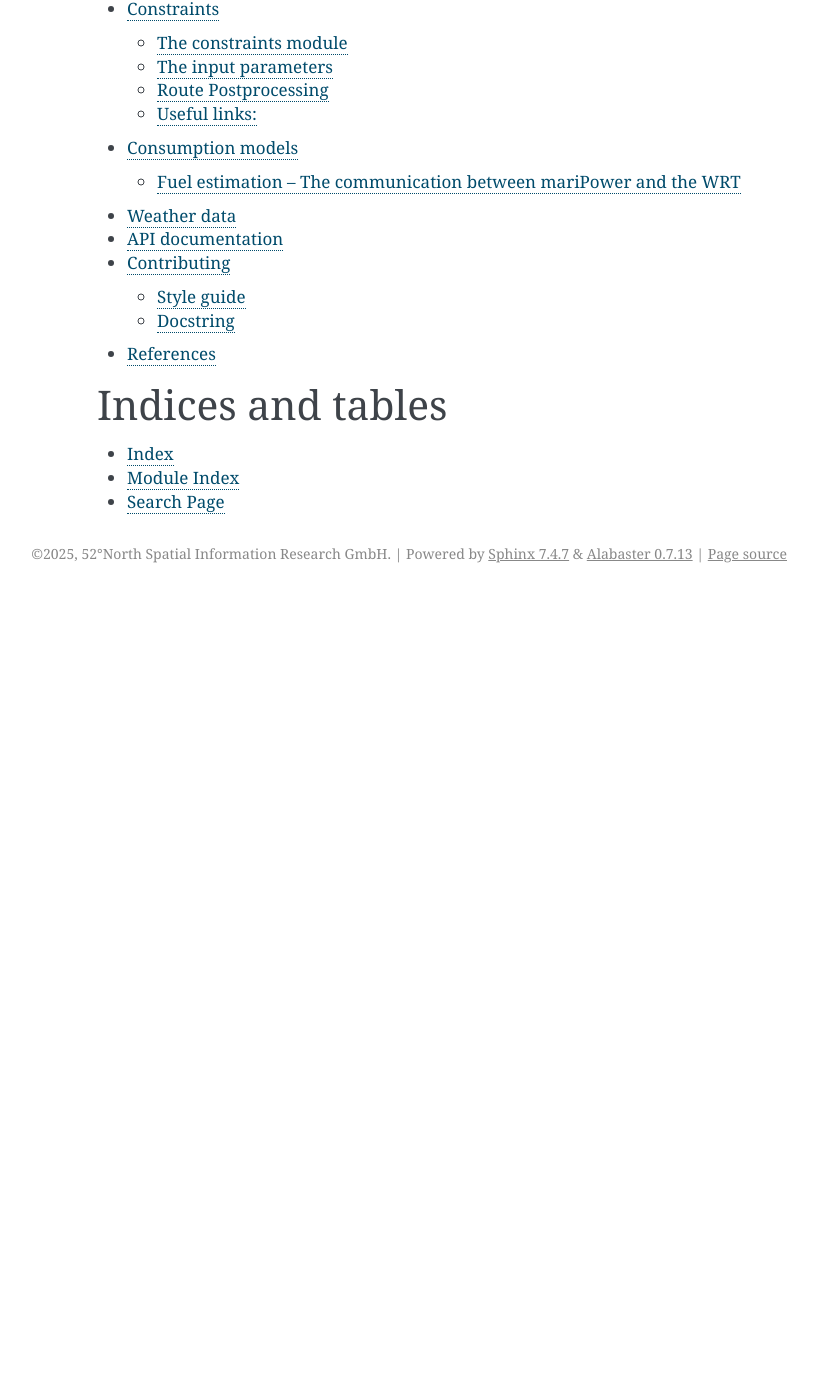
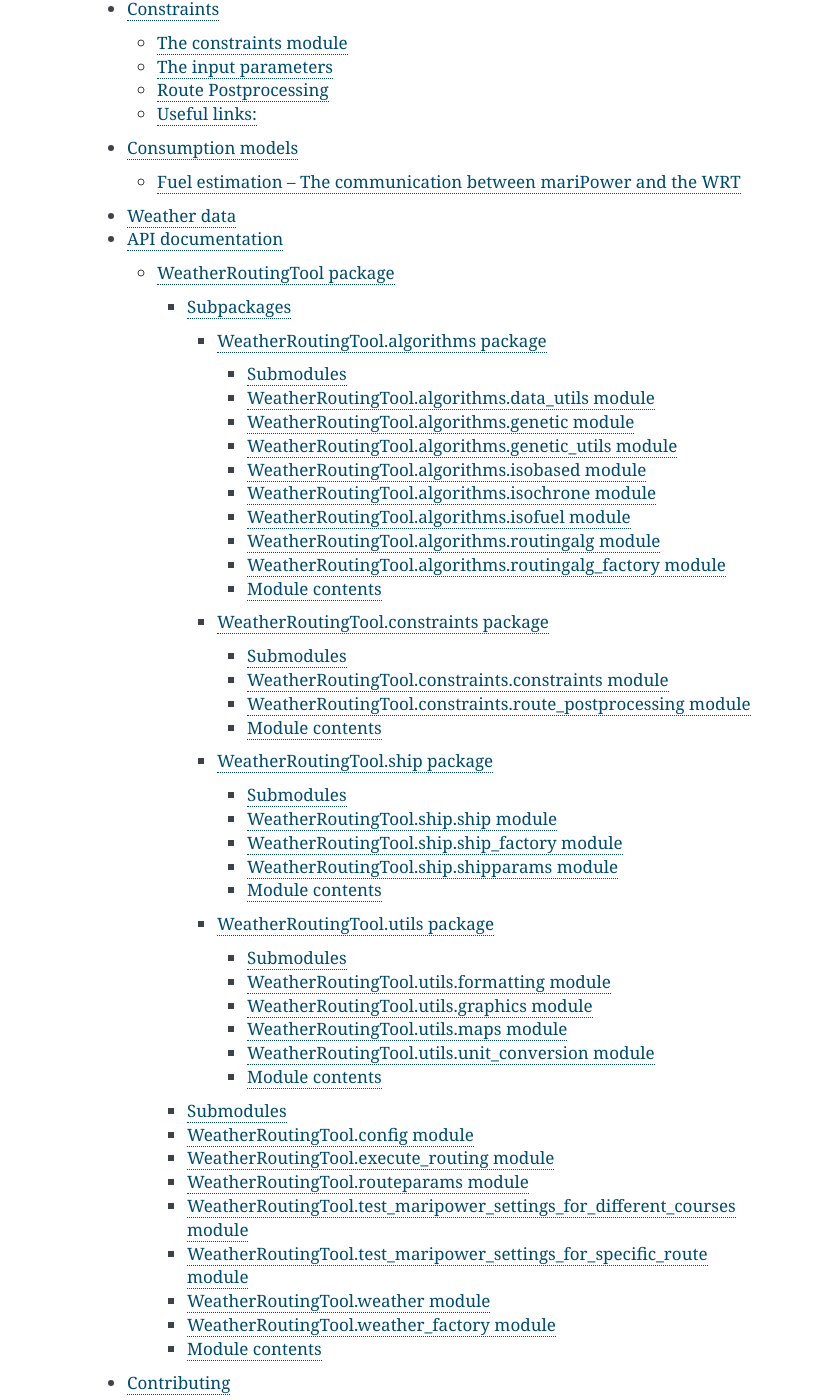
Before and after one commit to 52North/WeatherRoutingTool, a Sphinx documentation site: the page built from docs/index.rst, in a window 1280 px wide and 1400 px high, scrolled down 920 px. Shown: the whole window, without its empty margins (323-1140 px from the left). Built offline with Sphinx 7.4.7, drawn with Linux system fonts in a browser that asks for light colours; before the commit the page ends 1513 px from its top, so only the background shows below that.

Commit message:
Use autodoc extension for api documentation
 - rst files are auto-created using sphinx-apidoc
 - sphinx-apidoc can be used via Makefile

```diff
--- a/WeatherRoutingTool/__init__.py
+++ b/WeatherRoutingTool/__init__.py
@@ -1,7 +1,7 @@
 import WeatherRoutingTool.algorithms
+import WeatherRoutingTool.config
 import WeatherRoutingTool.constraints
+import WeatherRoutingTool.routeparams
 import WeatherRoutingTool.ship
 import WeatherRoutingTool.utils
 import WeatherRoutingTool.weather
-import WeatherRoutingTool.routeparams
-import WeatherRoutingTool.config
--- a/docs/conf.py
+++ b/docs/conf.py
@@ -10,23 +10,10 @@
 # add these directories to sys.path here. If the directory is relative to the
 # documentation root, use os.path.abspath to make it absolute, like shown here.
 #
-import os
-import sys
-from unittest.mock import MagicMock
+# import os
+# import sys
 
-
-class Mock(MagicMock):
-    @classmethod
-    def __getattr__(cls, name):
-        return MagicMock()
-
-
-# Avoid warning when building the documentation by mocking libraries
-MOCK_MODULES = ['datacube']
-sys.modules.update((mod_name, Mock()) for mod_name in MOCK_MODULES)
-
-
-sys.path.insert(0, os.path.abspath('..'))
+# sys.path.insert(0, os.path.abspath('..'))
 
 # -- Project information -----------------------------------------------------
 
@@ -41,7 +28,7 @@ author = 'Katharina Demmich, Martin Pontius'
 # extensions coming with Sphinx (named 'sphinx.ext.*') or your custom
 # ones.
 extensions = [
-    # 'sphinx.ext.autodoc'  # not working yet
+    'sphinx.ext.autodoc'
 ]
 
 # Add any paths that contain templates here, relative to this directory.
--- a/docs/index.rst
+++ b/docs/index.rst
@@ -4,7 +4,7 @@ Welcome to the documentation of the 52°North Weather Routing Tool (WRT)!
 ========================================================================
 
 .. toctree::
-   :maxdepth: 4
+   :maxdepth: 6
    :caption: Contents:
 
    source/installation
@@ -14,7 +14,7 @@ Welcome to the documentation of the 52°North Weather Routing Tool (WRT)!
    source/constraints/index
    source/consumption-models/index
    source/weather
-   source/api-documentation
+   source/api-documentation/index
    source/contributing
    source/references
 
--- /dev/null
+++ b/docs/requirements.txt
@@ -0,0 +1 @@
+sphinx
--- /dev/null
+++ b/docs/source/api-documentation/WeatherRoutingTool.algorithms.rst
@@ -0,0 +1,77 @@
+WeatherRoutingTool.algorithms package
+=====================================
+
+Submodules
+----------
+
+WeatherRoutingTool.algorithms.data\_utils module
+------------------------------------------------
+
+.. automodule:: WeatherRoutingTool.algorithms.data_utils
+   :members:
+   :undoc-members:
+   :show-inheritance:
+
+WeatherRoutingTool.algorithms.genetic module
+--------------------------------------------
+
+.. automodule:: WeatherRoutingTool.algorithms.genetic
+   :members:
+   :undoc-members:
+   :show-inheritance:
+
+WeatherRoutingTool.algorithms.genetic\_utils module
+---------------------------------------------------
+
+.. automodule:: WeatherRoutingTool.algorithms.genetic_utils
+   :members:
+   :undoc-members:
+   :show-inheritance:
+
+WeatherRoutingTool.algorithms.isobased module
+---------------------------------------------
+
+.. automodule:: WeatherRoutingTool.algorithms.isobased
+   :members:
+   :undoc-members:
+   :show-inheritance:
+
+WeatherRoutingTool.algorithms.isochrone module
+----------------------------------------------
+
+.. automodule:: WeatherRoutingTool.algorithms.isochrone
+   :members:
+   :undoc-members:
+   :show-inheritance:
+
+WeatherRoutingTool.algorithms.isofuel module
+--------------------------------------------
+
+.. automodule:: WeatherRoutingTool.algorithms.isofuel
+   :members:
+   :undoc-members:
+   :show-inheritance:
+
+WeatherRoutingTool.algorithms.routingalg module
+-----------------------------------------------
+
+.. automodule:: WeatherRoutingTool.algorithms.routingalg
+   :members:
+   :undoc-members:
+   :show-inheritance:
+
+WeatherRoutingTool.algorithms.routingalg\_factory module
+--------------------------------------------------------
+
+.. automodule:: WeatherRoutingTool.algorithms.routingalg_factory
+   :members:
+   :undoc-members:
+   :show-inheritance:
+
+Module contents
+---------------
+
+.. automodule:: WeatherRoutingTool.algorithms
+   :members:
+   :undoc-members:
+   :show-inheritance:
--- /dev/null
+++ b/docs/source/api-documentation/WeatherRoutingTool.constraints.rst
@@ -0,0 +1,29 @@
+WeatherRoutingTool.constraints package
+======================================
+
+Submodules
+----------
+
+WeatherRoutingTool.constraints.constraints module
+-------------------------------------------------
+
+.. automodule:: WeatherRoutingTool.constraints.constraints
+   :members:
+   :undoc-members:
+   :show-inheritance:
+
+WeatherRoutingTool.constraints.route\_postprocessing module
+-----------------------------------------------------------
+
+.. automodule:: WeatherRoutingTool.constraints.route_postprocessing
+   :members:
+   :undoc-members:
+   :show-inheritance:
+
+Module contents
+---------------
+
+.. automodule:: WeatherRoutingTool.constraints
+   :members:
+   :undoc-members:
+   :show-inheritance:
--- /dev/null
+++ b/docs/source/api-documentation/WeatherRoutingTool.rst
@@ -0,0 +1,80 @@
+WeatherRoutingTool package
+==========================
+
+Subpackages
+-----------
+
+.. toctree::
+   :maxdepth: 4
+
+   WeatherRoutingTool.algorithms
+   WeatherRoutingTool.constraints
+   WeatherRoutingTool.ship
+   WeatherRoutingTool.utils
+
+Submodules
+----------
+
+WeatherRoutingTool.config module
+--------------------------------
+
+.. automodule:: WeatherRoutingTool.config
+   :members:
+   :undoc-members:
+   :show-inheritance:
+
+WeatherRoutingTool.execute\_routing module
+------------------------------------------
+
+.. automodule:: WeatherRoutingTool.execute_routing
+   :members:
+   :undoc-members:
+   :show-inheritance:
+
+WeatherRoutingTool.routeparams module
+-------------------------------------
+
+.. automodule:: WeatherRoutingTool.routeparams
+   :members:
+   :undoc-members:
+   :show-inheritance:
+
+WeatherRoutingTool.test\_maripower\_settings\_for\_different\_courses module
+----------------------------------------------------------------------------
+
+.. automodule:: WeatherRoutingTool.test_maripower_settings_for_different_courses
+   :members:
+   :undoc-members:
+   :show-inheritance:
+
+WeatherRoutingTool.test\_maripower\_settings\_for\_specific\_route module
+-------------------------------------------------------------------------
+
+.. automodule:: WeatherRoutingTool.test_maripower_settings_for_specific_route
+   :members:
+   :undoc-members:
+   :show-inheritance:
+
+WeatherRoutingTool.weather module
+---------------------------------
+
+.. automodule:: WeatherRoutingTool.weather
+   :members:
+   :undoc-members:
+   :show-inheritance:
+
+WeatherRoutingTool.weather\_factory module
+------------------------------------------
+
+.. automodule:: WeatherRoutingTool.weather_factory
+   :members:
+   :undoc-members:
+   :show-inheritance:
+
+Module contents
+---------------
+
+.. automodule:: WeatherRoutingTool
+   :members:
+   :undoc-members:
+   :show-inheritance:
--- /dev/null
+++ b/docs/source/api-documentation/WeatherRoutingTool.ship.rst
@@ -0,0 +1,37 @@
+WeatherRoutingTool.ship package
+===============================
+
+Submodules
+----------
+
+WeatherRoutingTool.ship.ship module
+-----------------------------------
+
+.. automodule:: WeatherRoutingTool.ship.ship
+   :members:
+   :undoc-members:
+   :show-inheritance:
+
+WeatherRoutingTool.ship.ship\_factory module
+--------------------------------------------
+
+.. automodule:: WeatherRoutingTool.ship.ship_factory
+   :members:
+   :undoc-members:
+   :show-inheritance:
+
+WeatherRoutingTool.ship.shipparams module
+-----------------------------------------
+
+.. automodule:: WeatherRoutingTool.ship.shipparams
+   :members:
+   :undoc-members:
+   :show-inheritance:
+
+Module contents
+---------------
+
+.. automodule:: WeatherRoutingTool.ship
+   :members:
+   :undoc-members:
+   :show-inheritance:
--- /dev/null
+++ b/docs/source/api-documentation/WeatherRoutingTool.utils.rst
@@ -0,0 +1,45 @@
+WeatherRoutingTool.utils package
+================================
+
+Submodules
+----------
+
+WeatherRoutingTool.utils.formatting module
+------------------------------------------
+
+.. automodule:: WeatherRoutingTool.utils.formatting
+   :members:
+   :undoc-members:
+   :show-inheritance:
+
+WeatherRoutingTool.utils.graphics module
+----------------------------------------
+
+.. automodule:: WeatherRoutingTool.utils.graphics
+   :members:
+   :undoc-members:
+   :show-inheritance:
+
+WeatherRoutingTool.utils.maps module
+------------------------------------
+
+.. automodule:: WeatherRoutingTool.utils.maps
+   :members:
+   :undoc-members:
+   :show-inheritance:
+
+WeatherRoutingTool.utils.unit\_conversion module
+------------------------------------------------
+
+.. automodule:: WeatherRoutingTool.utils.unit_conversion
+   :members:
+   :undoc-members:
+   :show-inheritance:
+
+Module contents
+---------------
+
+.. automodule:: WeatherRoutingTool.utils
+   :members:
+   :undoc-members:
+   :show-inheritance:
```
Also changed, not shown: docs/source/api-documentation.rst (deleted, +0 -11 lines), docs/source/api-documentation/index.rst (added, +10 -0 lines), 2 other files.
